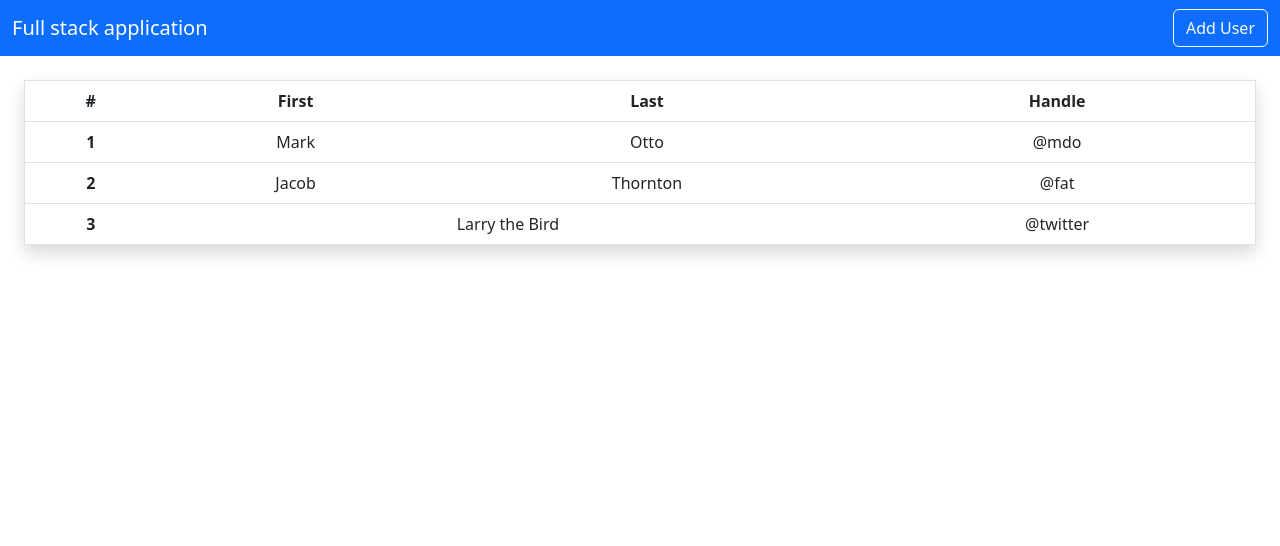
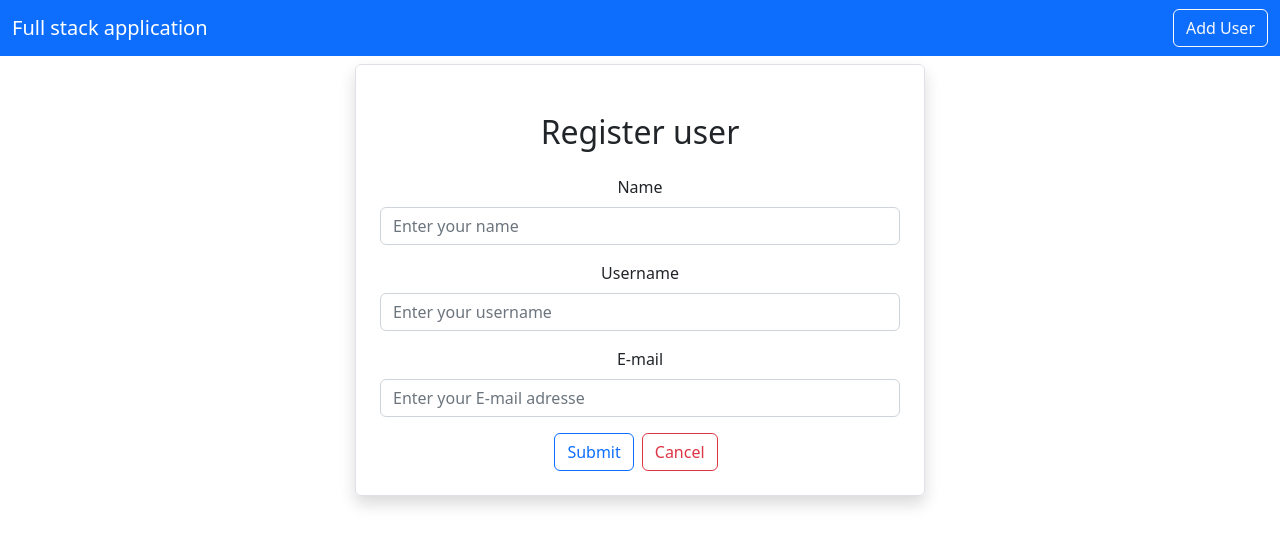
Before and after one commit to Abdelkarim-b/fullstack-front, a React (Create React App) app: page /adduser in a window 1280 px wide. Shown: the top 546 px of the page. Built offline with nearby package versions, Linux system fonts and the light colour scheme.

Commit message:
add form and submit 01.00.35

```diff
--- a/package.json
+++ b/package.json
@@ -10,6 +10,7 @@
     "bootstrap": "^5.2.3",
     "react": "^18.2.0",
     "react-dom": "^18.2.0",
+    "react-router-dom": "^6.10.0",
     "react-scripts": "5.0.1",
     "web-vitals": "^2.1.4"
   },
--- a/src/App.js
+++ b/src/App.js
@@ -1,14 +1,20 @@
 import './App.css';
-import "../node_modules/bootstrap/dist/css/bootstrap.min.css"
-import Navbar from "./layout/Navbar"
-import Home from "./pages/Home"
-
+import "../node_modules/bootstrap/dist/css/bootstrap.min.css";
+import Navbar from "./layout/Navbar";
+import Home from "./pages/Home";
+import { BrowserRouter as Router, Routes, Route } from 'react-router-dom';
+import AddUser from './users/AddUser';
 
 function App() {
   return (
     <div className="App">
-      <Navbar />
-      <Home />
+      <Router>
+        <Navbar />
+        <Routes>
+          <Route exact path='/' element={<Home />}></Route>
+          <Route exact path='/adduser' element={<AddUser />}></Route>
+        </Routes>
+      </Router>
     </div>
   );
 }
--- a/src/index.js
+++ b/src/index.js
@@ -6,9 +6,9 @@ import reportWebVitals from './reportWebVitals';
 
 const root = ReactDOM.createRoot(document.getElementById('root'));
 root.render(
-  <React.StrictMode>
+   <React.StrictMode>
     <App />
-  </React.StrictMode>
+   </React.StrictMode>
 );
 
 // If you want to start measuring performance in your app, pass a function
--- a/src/layout/Navbar.js
+++ b/src/layout/Navbar.js
@@ -1,13 +1,14 @@
 import React from 'react'
+import { Link } from 'react-router-dom'
 
-export default function navbar() {
+export default function Navbar() {
   return (
     <div>
-        <nav class="navbar navbar-expand-lg navbar-dark bg-primary">
-            <div class="container-fluid">
-                <a class="navbar-brand" href="#">Full stack application</a>
+        <nav className="navbar navbar-expand-lg navbar-dark bg-primary">
+            <div className="container-fluid">
+                <a className="navbar-brand" href="#">Full stack application</a>
                 <button
-                class="navbar-toggler"
+                className="navbar-toggler"
                 type="button"
                 data-bs-toggle="collapse"
                 data-bs-target="#navbarSupportedContent"
@@ -17,7 +18,7 @@ export default function navbar() {
                 >
                  <span className="navbar-toggler-icon"></span>
                 </button>
-                <button className="btn btn-outline-light">Add User</button>
+                <Link className="btn btn-outline-light" to='/adduser'>Add User</Link>
             </div>
         </nav>
 
--- a/src/pages/Home.js
+++ b/src/pages/Home.js
@@ -1,37 +1,60 @@
-import React from 'react'
+import React, { useEffect, useState } from "react"
+import axios from "axios"
 
-export default function home() {
+export default function Home() {
+
+  const [users, setUsers]=useState([])
+
+  useEffect(()=>{
+    loadUsers()
+  }, [])
+
+  const loadUsers = async () =>
+  {
+    console.log("code with karim")
+    const result = await axios.get("http://localhost:8080/users");
+    //console.log('loadUsers result ====>', result.data );
+    setUsers(result.data);
+  }
+
   return (
-    <div classNameName="container">
+
+    <div className="container">
         <div className ="py-4 px-4">
         <table className="table border shadow">
           <thead>
             <tr>
               <th scope="col">#</th>
-                <th scope="col">First</th>
-                <th scope="col">Last</th>
-                <th scope="col">Handle</th>
+              <th scope="col">Name</th>
+              <th scope="col">Username</th>
+              <th scope="col">Email</th>
+              <th scope="col">Action</th>
             </tr>
           </thead>
+
           <tbody>
+            {
+              users.map((user, index) => (
+
                 <tr>
-                <th scope="row">1</th>
-                <td>Mark</td>
-                <td>Otto</td>
-                <td>@mdo</td>
+                  <th scope="row" key={index}>{ index+1}</th>
+                  <td>{user.name}</td>
+                  <td>{user.username}</td>
+                  <td>{user.email}</td>
+                  <td>
+                    <button type="button" className="btn btn-primary mx-2">View</button>
+                    <button type="button" className="btn btn-outline-primary mx-2">Edit</button>
+                    <button type="button" className="btn btn-danger mx-2">Delete</button>
+
+
+                  </td>
                 </tr>
-                <tr>
-                <th scope="row">2</th>
-                <td>Jacob</td>
-                <td>Thornton</td>
-                <td>@fat</td>
-                </tr>
-                <tr>
-                <th scope="row">3</th>
-                <td colspan="2">Larry the Bird</td>
-                <td>@twitter</td>
-                </tr>
+
+              ))
+            }
+
           </tbody>
+
         </table>
         </div>
     </div>
--- a/src/users/AddUser.js
+++ b/src/users/AddUser.js
@@ -0,0 +1,76 @@
+import axios from 'axios';
+import { Button } from 'bootstrap'
+import React, { useState } from 'react'
+import { useNavigate } from 'react-router-dom';
+
+ export default function AddUser() {
+
+  let navigate = useNavigate();
+  const[user, setUser]=useState({
+     name: "",
+     username: "",
+     email: ""
+  });
+
+  const {name, username, email} = user;
+
+  const onInputChage = (e)=>{
+    setUser({...user, [e.target.name]:e.target.value})
+  }
+
+  const onSubmit = (e)=>{
+    e.preventDefault();
+    axios.post("http://localhost:8080/user", user);
+    navigate("/");
+  }
+  return (
+     <div className='container'>
+       <div className='row'>
+         <div className='col-md-6 offset-md-3 border rounded p-4 mt-2 shadow'>
+           <h2 className='text-center m-4'>Register user</h2>
+           <form onSubmit={(e)=>{onSubmit(e)}}>
+              <div className='mb-3'>
+                <label htmlFor='Name' className='form-label'>Name</label>
+                <input
+                  type={"text"}
+                  className="form-control"
+                  placeholder="Enter your name"
+                  name='name'
+                  value={name}
+                  onChange={(e)=>{onInputChage(e)}}
+                />
+              </div>
+
+              <div className='mb-3'>
+                <label htmlFor='Username' className='form-label'>Username</label>
+                <input
+                  type={"text"}
+                  className="form-control"
+                  placeholder="Enter your username"
+                  name='username'
+                  value={username}
+                  onChange={(e)=>{onInputChage(e)}}
+                />
+              </div>
+
+              <div className='mb-3'>
+                <label htmlFor='Email' className='form-label'>E-mail</label>
+                <input
+                  type={"text"}
+                  className="form-control"
+                  placeholder="Enter your E-mail adresse"
+                  name='email'
+                  value={email}
+                  onChange={(e)=>{onInputChage(e)}}
+                />
+              </div>
+
+              <button type="submit" className="btn btn-outline-primary">Submit</button>
+              <button type="button" className="btn btn-outline-danger mx-2">Cancel</button>
+           </form>
+         </div>
+
+       </div>
+     </div>
+   )
+ }
```
Also changed, not shown: src/users/EditUser.js (+7 -0 lines), src/users/ViewUser.js (+7 -0 lines), 1 other file (tests, documents, lock files or other folders). Lines whose indentation alone changed are shown as unchanged.
